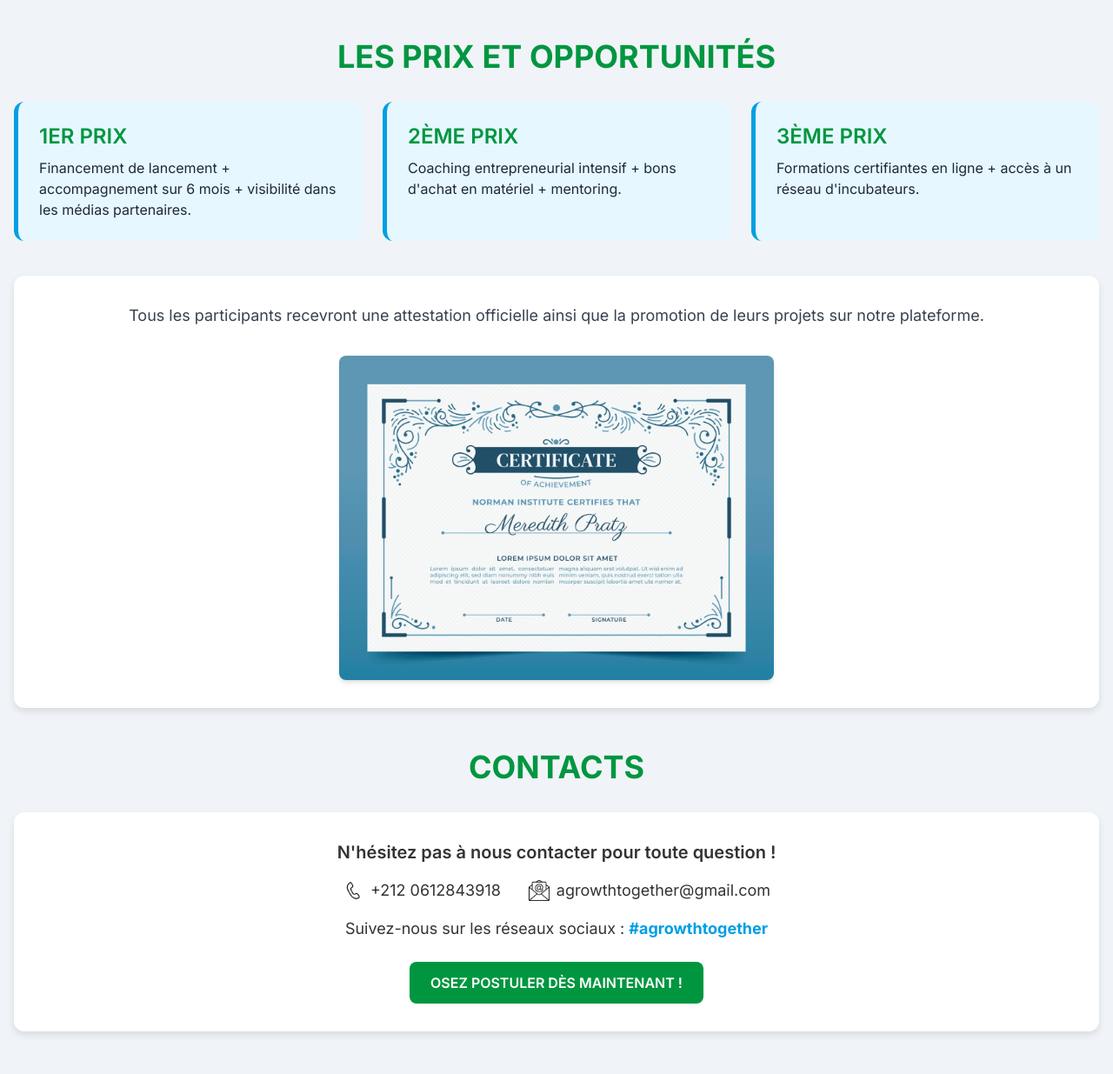
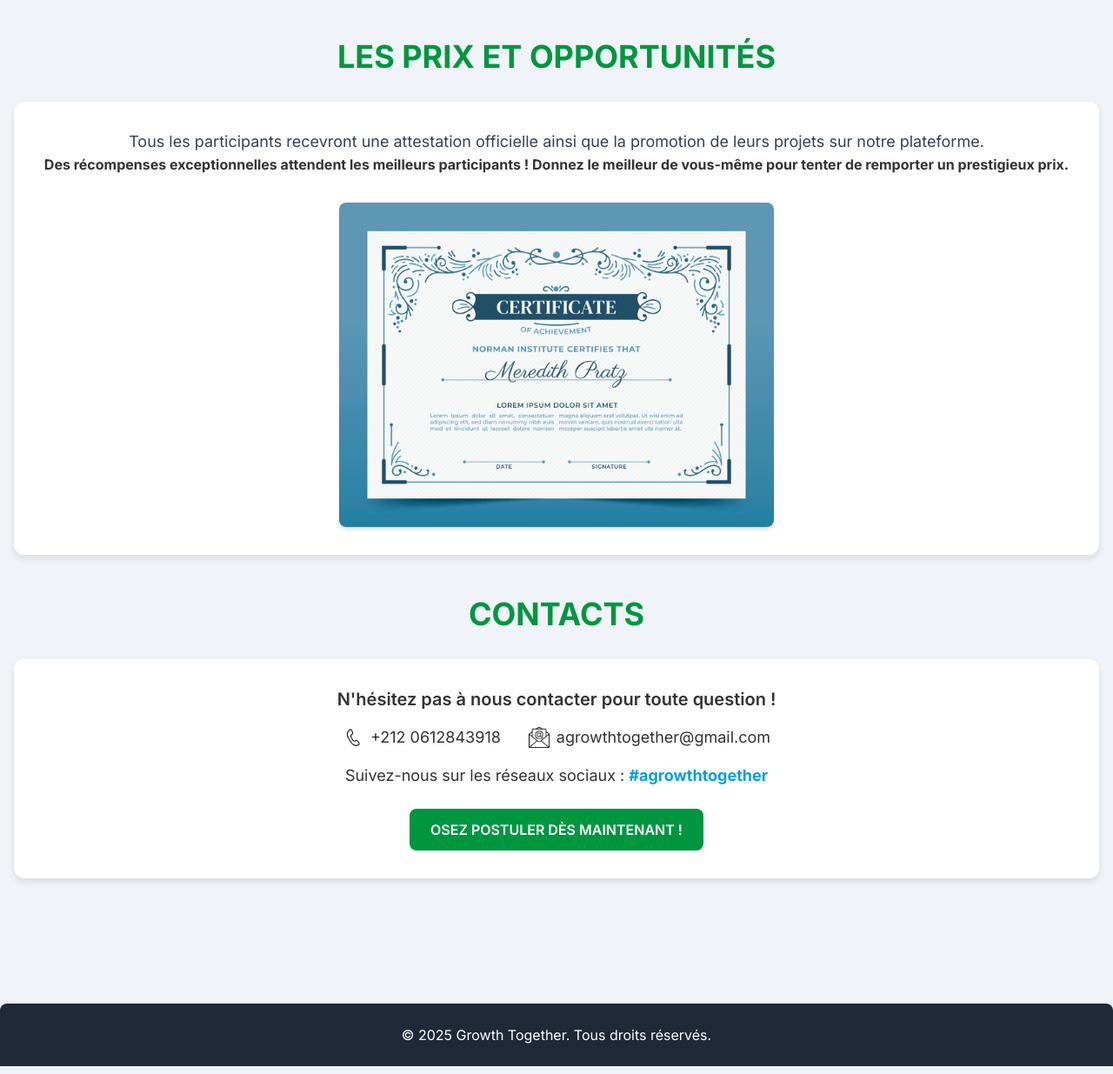
Before and after one commit to davekg8/Growth_Together, a plain HTML site: page index.html in a window 1280 px wide. Shown: the part 2496-3731 px from the top of the page at 87% size. Drawn offline with nearby package versions, Linux system fonts and the light colour scheme.

Commit message:
changes made in the file index.html

```diff
--- a/index.html
+++ b/index.html
@@ -104,7 +104,7 @@
         <!-- Les Prix et Opportunités Section -->
         <section id="prix" class="mb-12">
             <h2 class="section-title text-4xl mb-8">LES PRIX ET OPPORTUNITÉS</h2>
-            <div class="grid md:grid-cols-3 gap-6">
+            <!--<div class="grid md:grid-cols-3 gap-6">
                 <div class="prize-card">
                     <h3 class="text-2xl font-bold">1ER PRIX</h3>
                     <p class="text-gray-800">Financement de lancement + accompagnement sur 6 mois + visibilité dans les médias partenaires.</p>
@@ -117,9 +117,10 @@
                     <h3 class="text-2xl font-bold">3ÈME PRIX</h3>
                     <p class="text-gray-800">Formations certifiantes en ligne + accès à un réseau d'incubateurs.</p>
                 </div>
-            </div>
+            </div>-->
             <div class="card mt-6 text-center">
                 <p class="text-lg font-medium text-gray-700">Tous les participants recevront une attestation officielle ainsi que la promotion de leurs projets sur notre plateforme.</p>
+                <p><strong>Des récompenses exceptionnelles attendent les meilleurs participants ! Donnez le meilleur de vous-même pour tenter de remporter un prestigieux prix.</strong></p>
                  <div class="mt-8 flex justify-center">
                     <img src="image2.jpg" alt="Image du trophée" class="rounded-lg shadow-md" width="500">
                 </div>
@@ -138,7 +139,7 @@
                     </div>
                     <div class="flex items-center space-x-2">
                         <img src="email.png" alt="Email Icon" class="w-6 h-6">
-                        <span class="text-lg">agrowthtogether@gmail.com</span>
+                        <a href="mailto:agrowthtogether@gmail.com" class="text-lg">agrowthtogether@gmail.com</a>
                     </div>
                 </div>
                 <p class="text-lg font-medium mt-4">Suivez-nous sur les réseaux sociaux : <span class="font-bold text-[#009fe3]">#agrowthtogether</span></p>
```
